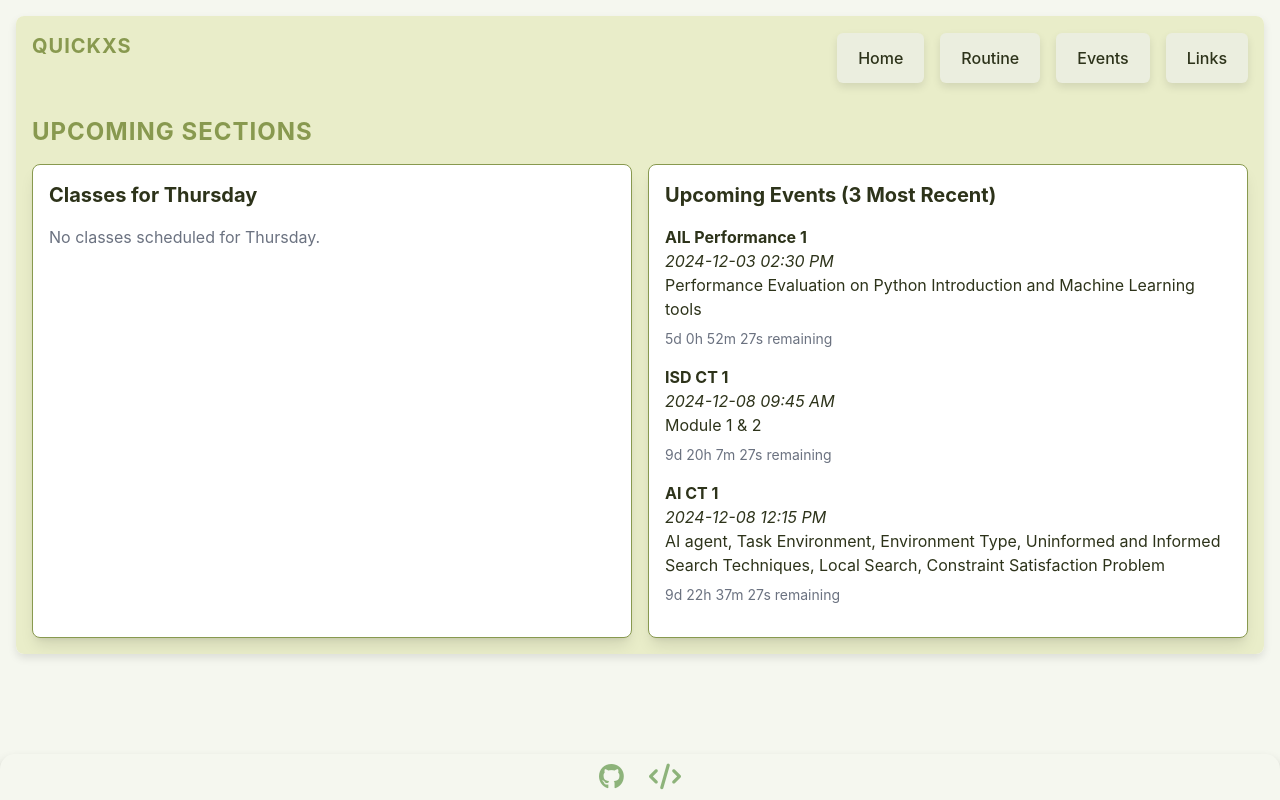
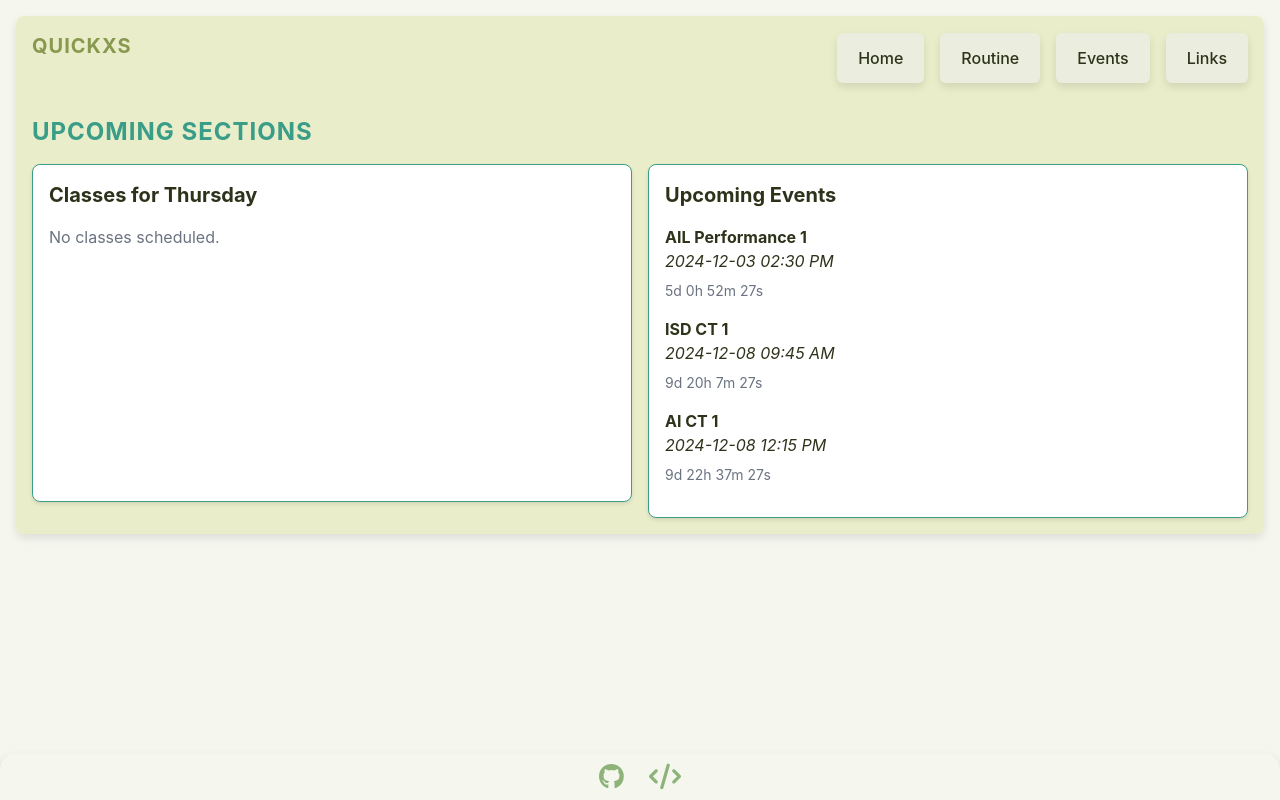
Before and after one commit to Shinzuu/QuickXS, a Svelte app in the folder main-project/: page / in a window 1280 px wide. Built offline with nearby package versions, Linux system fonts and the light colour scheme.

Commit message:
stripped down previous sem info

```diff
--- a/main-project/src/Main.svelte
+++ b/main-project/src/Main.svelte
@@ -1,275 +1,124 @@
 <script>
+  // TODO: Import your next semester's routine and events JSON
   import routineData from "./data/routineData.json";
   import eventsData from "./data/eventsData.json";
   import { onMount } from "svelte";
 
-  const daysOfWeek = [
-    "Monday",
-    "Tuesday",
-    "Wednesday",
-    "Thursday",
-    "Friday",
-    "Saturday",
-    "Sunday",
-  ];
+  // Placeholder days of week
+  const daysOfWeek = ["Monday", "Tuesday", "Wednesday", "Thursday", "Friday", "Saturday", "Sunday"];
 
+  // TODO: Populate with next semester subjects
   const subjectFullNames = {
-    MAD: "Mobile Application Development",
-    ISD: "Information System Design",
-    AI: "Artificial Intelligence",
-    AIL: "Artificial Intelligence Laboratory",
-    OS: "Operating Systems",
-    OSL: "Operating Systems Laboratory",
-    COA: "Computer Organization & Architecture",
-    SAP: "Statistics and Probability",
+    // e.g. CS101: "Course Title"
   };
 
+  // TODO: Populate with next semester teachers
   const teacherFullNames = {
-    TDM: "Ms. Tanni Dhoom",
-    DD: "Dhrubajyoti Das",
-    AD: "Avisheak Das",
-    SRM: "Shatabdi Roy Moon",
-    GH: "Dr. MD. Golam Hafez",
-    AM: "Asif Mohammad",
+    // e.g. JD: "John Doe"
   };
 
+  // TODO: Update icons if needed
   const subjectIcons = {
-    MAD: "fas fa-mobile-alt",
-    ISD: "fas fa-network-wired",
-    AI: "fas fa-robot",
-    AIL: "fas fa-laptop-code",
-    OS: "fas fa-microchip",
-    OSL: "fas fa-server",
-    COA: "fas fa-cogs",
-    SAP: "fas fa-chart-line",
+    // e.g. CS101: "fas fa-book"
   };
 
-  const currentTime = new Date();
-  const currentDay =
-    daysOfWeek[
-      (currentTime.getDay() - 1 + daysOfWeek.length) % daysOfWeek.length
-    ];
+  // Get today's day index (Monday = 0)
+  const now = new Date();
+  const today = daysOfWeek[(now.getDay() + 6) % 7];
 
   function parseTimeTo24Hour(timeStr) {
     const [time, period] = timeStr.split(" ");
     let [hours, minutes] = time.split(":").map(Number);
-
-    if (period === "PM" && hours !== 12) {
-      hours += 12;
-    }
-    if (period === "AM" && hours === 12) {
-      hours = 0;
-    }
-
+    if (period === "PM" && hours !== 12) hours += 12;
+    if (period === "AM" && hours === 12) hours = 0;
     return { hours, minutes };
   }
 
-  function getNextScheduledDay(currentDay) {
-    const scheduledDays = routineData.schedule.map((d) => d.day);
-
-    const currentIndex = daysOfWeek.indexOf(currentDay);
-    for (let i = 1; i <= daysOfWeek.length; i++) {
-      const nextIndex = (currentIndex + i) % daysOfWeek.length;
-      const nextDay = daysOfWeek[nextIndex];
-      if (scheduledDays.includes(nextDay)) {
-        return nextDay;
-      }
-    }
-
-    return currentDay;
-  }
-
-  function getDayToDisplay() {
-    const currentHour = currentTime.getHours();
-    const currentMinute = currentTime.getMinutes();
-    const endOfDay = { hours: 17, minutes: 0 };
-
-    if (
-      currentHour > endOfDay.hours ||
-      (currentHour === endOfDay.hours && currentMinute >= endOfDay.minutes)
-    ) {
-      return getNextScheduledDay(currentDay);
-    }
-
-    return currentDay;
-  }
-
-  function findClassesForDay(day) {
-    const dayData = routineData.schedule.find((d) => d.day === day);
-
-    if (!dayData) return [];
-
-    return dayData.classes.map((classItem) => {
-      const { time } = classItem;
-      const { hours, minutes } = parseTimeTo24Hour(time);
-      return { ...classItem, hours, minutes };
+  function getClassesForDay(day) {
+    const entry = routineData.schedule.find(d => d.day === day);
+    if (!entry) return [];
+    return entry.classes.map(c => {
+      const { hours, minutes } = parseTimeTo24Hour(c.time);
+      return { ...c, hours, minutes };
     });
   }
 
-  function parseEventDate(event) {
-    const date = new Date(event.date + " " + event.time.split(" - ")[0]);
-    return date;
-  }
-
-  function getCurrentDateTime() {
-    return new Date();
-  }
-
   function getUpcomingEvents() {
-    const currentTime = getCurrentDateTime();
-
-    const sortedEvents = eventsData
-      .map((event) => {
-        const eventDate = parseEventDate(event);
-        return { ...event, eventDate };
-      })
-      .filter((event) => event.eventDate > currentTime)
-      // @ts-ignore
-      .sort((a, b) => a.eventDate - b.eventDate);
-
-    return sortedEvents.slice(0, 3);
+    const now = new Date();
+    return eventsData
+      .map(e => ({ ...e, dateObj: new Date(e.date + ' ' + e.time.split(' - ')[0]) }))
+      .filter(e => e.dateObj > now)
+      .sort((a, b) => a.dateObj - b.dateObj)
+      .slice(0, 3);
   }
 
   let countdowns = {};
 
-  function calculateCountdown(eventDate) {
-    const now = new Date();
-    const targetDate = new Date(eventDate);
-    // @ts-ignore
-    const diff = targetDate - now;
-
-    if (diff <= 0) {
-      return { days: 0, hours: 0, minutes: 0, seconds: 0 };
-    }
-
-    const days = Math.floor(diff / (1000 * 60 * 60 * 24));
-    const hours = Math.floor((diff % (1000 * 60 * 60 * 24)) / (1000 * 60 * 60));
-    const minutes = Math.floor((diff % (1000 * 60 * 60)) / (1000 * 60));
-    const seconds = Math.floor((diff % (1000 * 60)) / 1000);
-
-    return { days, hours, minutes, seconds };
+  function calcCountdown(target) {
+    const diff = new Date(target) - new Date();
+    if (diff <= 0) return { d: 0, h: 0, m: 0, s: 0 };
+    const d = Math.floor(diff / 86400000);
+    const h = Math.floor((diff % 86400000) / 3600000);
+    const m = Math.floor((diff % 3600000) / 60000);
+    const s = Math.floor((diff % 60000) / 1000);
+    return { d, h, m, s };
   }
 
-  function updateCountdowns() {
-    upcomingEvents.forEach((event) => {
-      countdowns[event.name] = calculateCountdown(event.eventDate);
-    });
-  }
+  const dayToShow = today;
+  const classesForDay = getClassesForDay(dayToShow);
+  const upcomingEvents = getUpcomingEvents();
 
   onMount(() => {
-    updateCountdowns();
-    const interval = setInterval(updateCountdowns, 1000);
-
-    return () => clearInterval(interval);
+    const update = () => {
+      upcomingEvents.forEach(e => { countdowns[e.name] = calcCountdown(e.dateObj); });
+    };
+    update();
+    const id = setInterval(update, 1000);
+    return () => clearInterval(id);
   });
-
-  const dayToDisplay = getDayToDisplay();
-  const classesForDay = findClassesForDay(dayToDisplay);
-  const upcomingEvents = getUpcomingEvents();
 </script>
 
 <h1 class="text-2xl font-bold mb-4 text-tea_green-300">Upcoming Sections</h1>
-
 <div class="flex flex-col sm:flex-row sm:space-x-4">
-  <div
-    class="bg-white shadow-lg p-4 rounded-lg border border-tea_green-300 w-full sm:w-1/2 mb-4 sm:mb-0"
-  >
-    <h2 class="text-xl font-bold mb-4">Classes for {dayToDisplay}</h2>
-    {#if classesForDay.length > 0}
+  <div class="card w-full sm:w-1/2 mb-4">
+    <h2 class="text-xl font-bold mb-4">Classes for {dayToShow}</h2>
+    {#if classesForDay.length}
       <div class="overflow-x-auto">
         <table class="min-w-full table-auto">
           <thead>
-            <tr>
-              <th class="px-4 py-2 text-left">Time</th>
-              <th class="px-4 py-2 text-left">Subject</th>
-              <th class="px-4 py-2 text-left">Teacher</th>
-              <th class="px-4 py-2 text-left">Classroom</th>
-              <th class="px-4 py-2 text-left">Duration</th>
-            </tr>
+            <tr><th>Time</th><th>Subject</th><th>Teacher</th><th>Classroom</th><th>Duration</th></tr>
           </thead>
           <tbody>
-            {#each classesForDay as { time, subject, teacher, classroom, duration }}
-              <tr class="border-b border-gray-200">
-                <td class="px-4 py-2">{time}</td>
-                <td class="px-4 py-2 flex items-center break-words">
-                  <i
-                    class={`${subjectIcons[subject]} text-tea_green-500 text-xl mr-2`}
-                  ></i>
-                  {subjectFullNames[subject]}
+            {#each classesForDay as c}
+              <tr>
+                <td>{c.time}</td>
+                <td class="flex items-center">
+                  <i class={`${subjectIcons[c.subject]} mr-2`}></i>
+                  {subjectFullNames[c.subject] || c.subject}
                 </td>
-                <td class="px-4 py-2 break-words"
-                  >{teacherFullNames[teacher]}</td
-                >
-                <td class="px-4 pmain-project/src/routes/+page.svelte main-project/src/routes/Events.svelte main-project/src/routes/Links.svelte main-project/src/routes/Routine.sveltey-2 break-words">{classroom}</td>
-                <td class="px-4 py-2">{duration} min</td>
+                <td>{teacherFullNames[c.teacher] || c.teacher}</td>
+                <td>{c.classroom}</td>
+                <td>{c.duration} min</td>
               </tr>
             {/each}
           </tbody>
         </table>
       </div>
     {:else}
-      <p class="text-gray-500">No classes scheduled for {dayToDisplay}.</p>
+      <p class="text-gray-500">No classes scheduled.</p>
     {/if}
   </div>
 
-
-  <!-- Exam Notes Section -->
-  <!-- <div
-    class="bg-white shadow-lg p-4 rounded-lg border border-tea_green-300 w-full sm:w-1/2 mb-4 sm:mb-0"
-  >
-    <h2 class="text-xl font-bold mb-4">Exam Notes</h2>
-    <ul class="list-disc pl-5 space-y-2">
-      <li>
-        <a href="https://docs.google.com/document/d/1ZzT4k5jHiO7aZon0HW3OS9h0ya6ZyuB4cfpAxh_4EJg/edit?usp=sharing" class="text-tea_green-500 hover:underline font-bold text-xl" target="_blank"
-
-          >Information and System Design</a
-        >
-      </li>
-      <li>
-        <a href="https://docs.google.com/document/d/1RFeDr0304lZgsZMh6NyzIzauqW8ZYCFRMLcHiXHh1AQ/edit?usp=sharing" class="text-tea_green-500 hover:underline font-bold text-xl" target="_blank"
-
-          >Artificial Intelligence</a
-        >
-      </li>
-      <li>
-        <a href="https://docs.google.com/document/d/1cyQLxoPF2lhNjQAUOqS3V4qSqlSIJwHkVyTBA8nDddM/edit?usp=sharing" class="text-tea_green-500 hover:underline font-bold text-xl" target="_blank"
-
-          >Operating Systems</a
-        >
-      </li>
-      <li>
-        <a href="https://docs.google.com/document/d/1ZzcoBZs6bv7wQhPv6X87dl4boNaH02UVjnvJC-UR100/edit?usp=sharing" class="text-tea_green-500 hover:underline font-bold text-xl" target="_blank"
-
-          >Computer Organization & Architecture</a
-        >
-      </li>
-      <li>
-        <a href="https://docs.google.com/document/d/1YKW4P0WtFHLuusGonJFGhS5kaGVAbKrZ0kWYGTQXKmM/edit?usp=sharing" class="text-tea_green-500 hover:underline font-bold text-xl" target="_blank"
-
-          >Statistics and Probability</a
-        >
-      </li>
-    </ul>
-  </div> -->
-
-  <div
-    class="bg-white shadow-lg p-4 rounded-lg border border-tea_green-300 w-full sm:w-1/2"
-  >
-    <h2 class="text-xl font-bold mb-4">Upcoming Events (3 Most Recent)</h2>
-    {#if upcomingEvents.length > 0}
+  <div class="card w-full sm:w-1/2">
+    <h2 class="text-xl font-bold mb-4">Upcoming Events</h2>
+    {#if upcomingEvents.length}
       <ul>
-        {#each upcomingEvents as event}
+        {#each upcomingEvents as evt}
           <li class="mb-4">
-            <strong>{event.name}</strong><br />
-            <em>{event.date} {event.time}</em><br />
-            <p>{event.info}</p>
-            <div class="text-gray-500 text-sm mt-2">
-              {#if countdowns[event.name]}
-                {countdowns[event.name].days}d
-                {countdowns[event.name].hours}h
-                {countdowns[event.name].minutes}m
-                {countdowns[event.name].seconds}s remaining
-              {/if}
+            <strong>{evt.name}</strong><br>
+            <em>{evt.date} {evt.time}</em>
+            <div class="mt-2 text-sm text-gray-500">
+              {countdowns[evt.name]?.d}d {countdowns[evt.name]?.h}h {countdowns[evt.name]?.m}m {countdowns[evt.name]?.s}s
             </div>
           </li>
         {/each}
@@ -281,29 +130,9 @@
 </div>
 
 <style>
-  .text-tea_green-500 {
-    color: #3a9d88;
-  }
-
-  table {
-    width: 100%;
-    border-collapse: collapse;
-  }
-
-  th,
-  td {
-    padding: 12px;
-    text-align: left;
-    border-bottom: 1px solid #e0e0e0;
-  }
-
-  th {
-    background-color: #f0f8ff;
-    font-weight: bold;
-  }
-
-  .table-auto td,
-  .table-auto th {
-    padding: 0.5rem 0.75rem;
-  }
+  .text-tea_green-300 { color: #3a9d88; }
+  .card { background: #fff; padding: 1rem; border: 1px solid #3a9d88; border-radius: 0.5rem; box-shadow: 0 2px 4px rgba(0,0,0,0.1); }
+  table { width: 100%; border-collapse: collapse; }
+  th, td { padding: 0.5rem; border-bottom: 1px solid #e0e0e0; text-align: left; }
+  th { background: #f0f8ff; font-weight: bold; }
 </style>
```
